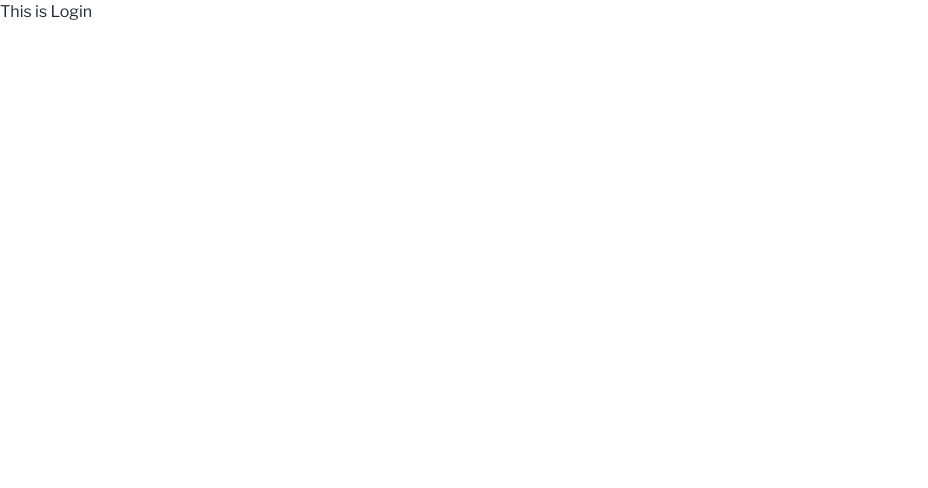
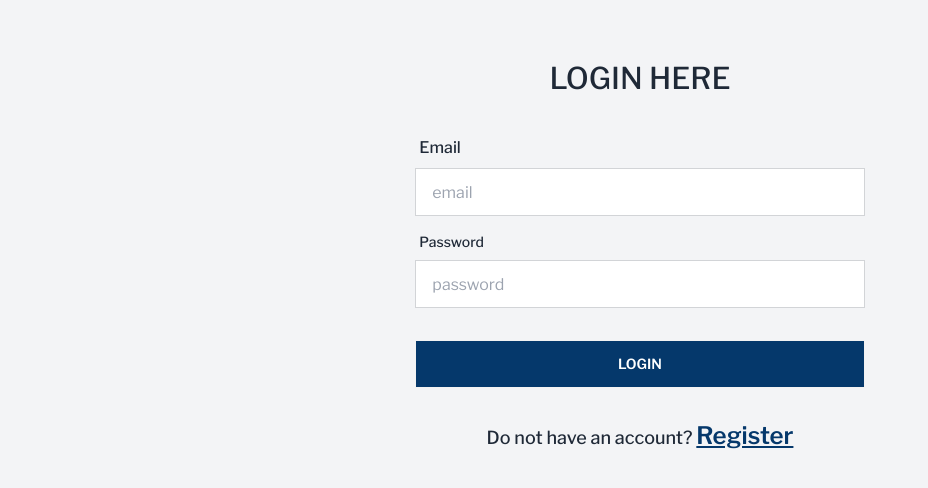
Before and after one commit to searchsakib/blood-aid-client, a React (Vite) app: page /login in a window 1280 px wide. Shown: the top 488 px of the page, without its empty margins (0-928 px from the left). Built offline with nearby package versions, Linux system fonts and the light colour scheme; no server answers.

Commit message:
login section done, img & userName shows after login

```diff
--- a/src/pages/Login/Login.jsx
+++ b/src/pages/Login/Login.jsx
@@ -1,12 +1,117 @@
 import { Helmet } from 'react-helmet-async';
+// start
+import { useContext, useState } from 'react';
+import Swal from 'sweetalert2';
+import { Link, useLocation, useNavigate } from 'react-router-dom';
+import { AuthContext } from '../../providers/AuthProvider';
+import { getAuth } from 'firebase/auth';
+import app from '../../components/Firebase/firebase.config';
+// end
 
 const Login = () => {
+  const { signIn, user } = useContext(AuthContext);
+  console.log(user);
+  const auth = getAuth(app);
+
+  const location = useLocation();
+  const navigate = useNavigate();
+
+  const [logError, setLogError] = useState('');
+
+  const handleLogin = (e) => {
+    e.preventDefault();
+    console.log(e.currentTarget);
+    const form = new FormData(e.currentTarget);
+    const email = form.get('email');
+    const password = form.get('password');
+    console.log(email, password);
+
+    setLogError('');
+
+    signIn(email, password)
+      .then((result) => {
+        console.log(result.user);
+
+        Swal.fire({
+          title: 'Login Successfull!',
+          text: 'You Logged in Successfully.',
+          icon: 'success',
+          confirmButtonText: 'Okay',
+        });
+        navigate(location?.state ? location.state : '/');
+      })
+      .catch((error) => {
+        console.error(error);
+        setLogError(error.message);
+      });
+  };
+
   return (
-    <div className="max-w-screen-xl mx-auto">
-      <Helmet>
-        <title>Blood Aid | Login</title>
-      </Helmet>
-      <h2>This is Login</h2>
+    <div className="bg-gray-100">
+      <div className="max-w-screen-xl min-h-screen mx-auto px-3 md:px-6 2xl:px-0">
+        <Helmet>
+          <title>Blood Aid | Login</title>
+        </Helmet>
+        <div className="pt-[60px] pb-[76px] overflow-x-hidden">
+          <div className="mx-auto w-5/12 min-w-fit ">
+            <h2 className="text-3xl font-medium mt-0 text-center uppercase">
+              Login Here
+            </h2>
+            {logError && (
+              <div className="text-red-600 text-center text-xl max-w-[540px] mx-auto pt-10">
+                <p> {logError} </p>
+              </div>
+            )}
+
+            <form
+              onSubmit={handleLogin}
+              className="card-body shadow-none rounded-none"
+            >
+              <div className="form-control">
+                <label className="label">
+                  <span className="label-text font-medium text-base">
+                    Email
+                  </span>
+                </label>
+                <input
+                  type="email"
+                  placeholder="email"
+                  name="email"
+                  className="input input-bordered rounded-none"
+                  required
+                />
+              </div>
+              <div className="form-control">
+                <label className="label font-medium text-base">
+                  <span className="label-text">Password</span>
+                </label>
+                <input
+                  type="password"
+                  placeholder="password"
+                  name="password"
+                  className="input input-bordered rounded-none"
+                  required
+                />
+              </div>
+              <div className="form-control mt-6">
+                <button className="btn bg-[#05386B] text-white hover:text-[#05386B] hover:bg-blue-50 hover:border-2 hover:border-[#05386B] rounded-none">
+                  Login
+                </button>
+              </div>
+            </form>
+
+            <p className="font-medium text-center text-lg">
+              Do not have an account?{'   '}
+              <Link
+                to="/register"
+                className="font-semibold text-[#05386B] underline text-2xl"
+              >
+                Register
+              </Link>{' '}
+            </p>
+          </div>
+        </div>
+      </div>
     </div>
   );
 };
```
